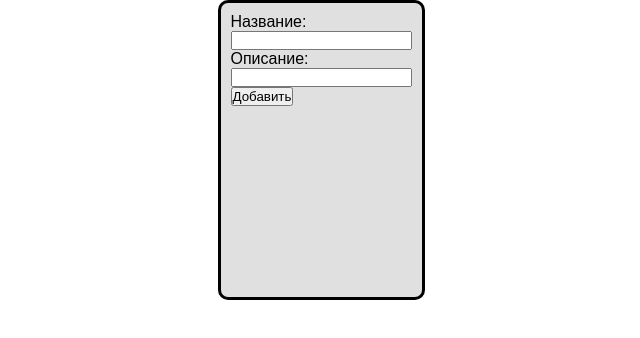
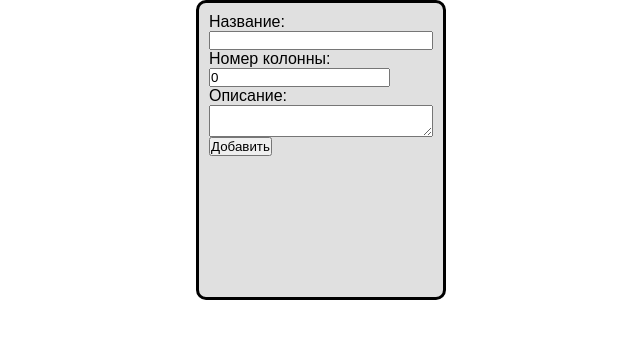
Before and after one commit to AinLume/task_manager, a React (Create React App) app: page / in a window 1280 px wide. Shown: the top 338 px of the page, without its empty margins (319-959 px from the left). Built offline with nearby package versions, Linux system fonts and the light colour scheme.

Commit message:
Task manager add columns

```diff
--- a/src/components/TaskManager.js
+++ b/src/components/TaskManager.js
@@ -5,6 +5,7 @@ import './taskmanager.css';
 function TaskManager () {
     const [name, setName] = useState('');
     const [description, setDescription] = useState('');
+    const [columns, setColumn] = useState(0);
     const [tasks, setTasks] = useState([]);
 
     const handleChangeName = (event) => {
@@ -13,6 +14,10 @@ function TaskManager () {
 
     const handleChangeDescription = (event) => {
         setDescription(event.target.value);
+    }
+
+    const handleChangeColumn = (event) => {
+        setColumn(event.target.value);
     }
 
     const handleSubmit = (event) => {
@@ -36,10 +41,14 @@ function TaskManager () {
                     Название:
                     <input type='text' className='task-name' value={name} onChange={handleChangeName}></input>
                 </label>
+                <label className='task-column-label'>
+                    Номер колонны:
+                    <input type='text' className='task-column' value={columns} onChange={handleChangeColumn}></input>
+                </label>
                 <label className='task-description-label'>
                     Описание:
-                    <input type='text' className='task-description' value={description}
-                    onChange={handleChangeDescription}></input>
+                    <textarea className='task-description' value={description}
+                    onChange={handleChangeDescription}></textarea>
                 </label>
                 <button className='task-add' type='submit'>Добавить</button>
             </form>
--- a/src/components/taskmanager.css
+++ b/src/components/taskmanager.css
@@ -3,6 +3,12 @@
     align-items: center;
     justify-content: center;
     position: relative;
+}
+
+.task-description {
+    max-width: 225.2px;
+    max-height: 200px;
+    margin-left: 0;
 }
 
 .task-manage-form {
```
